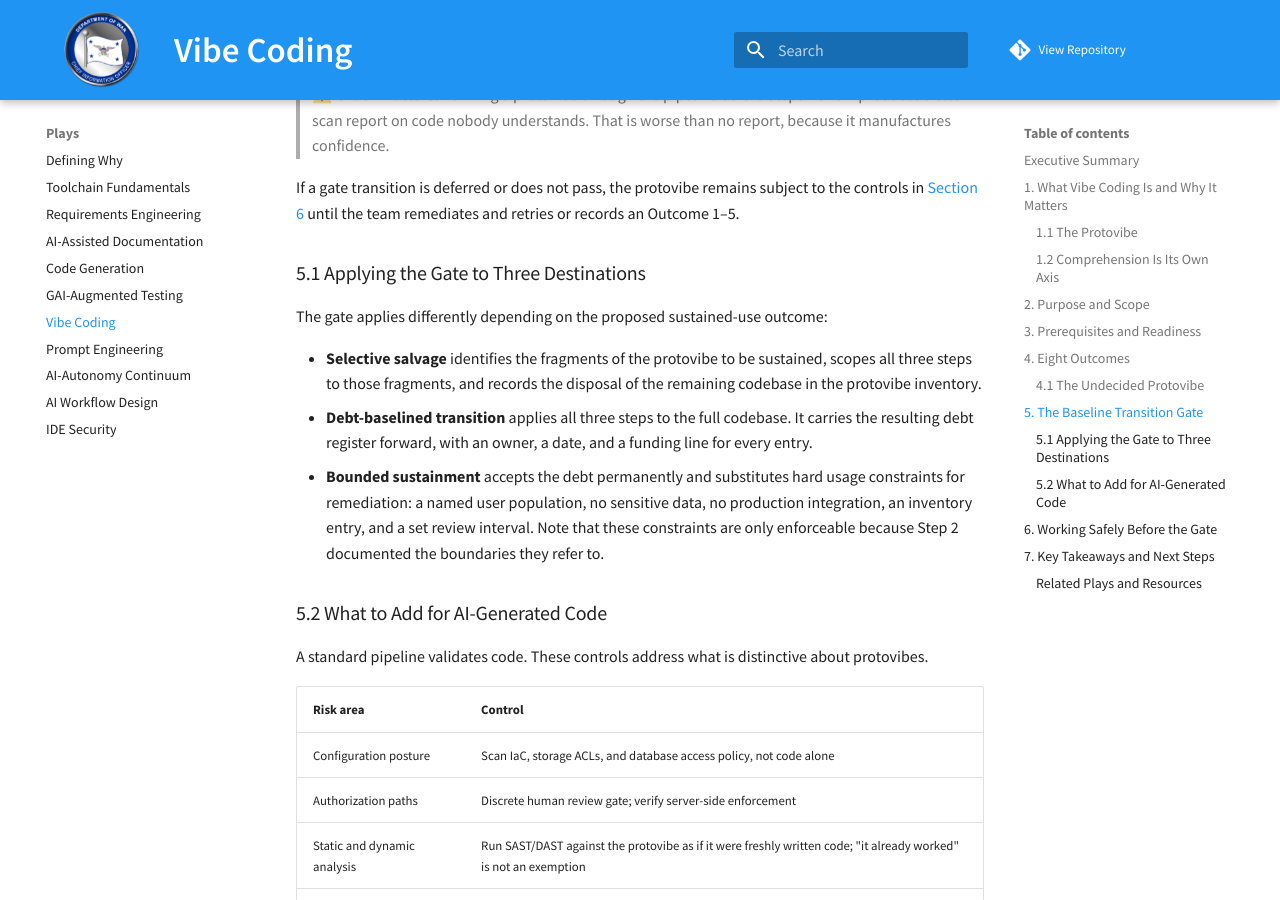
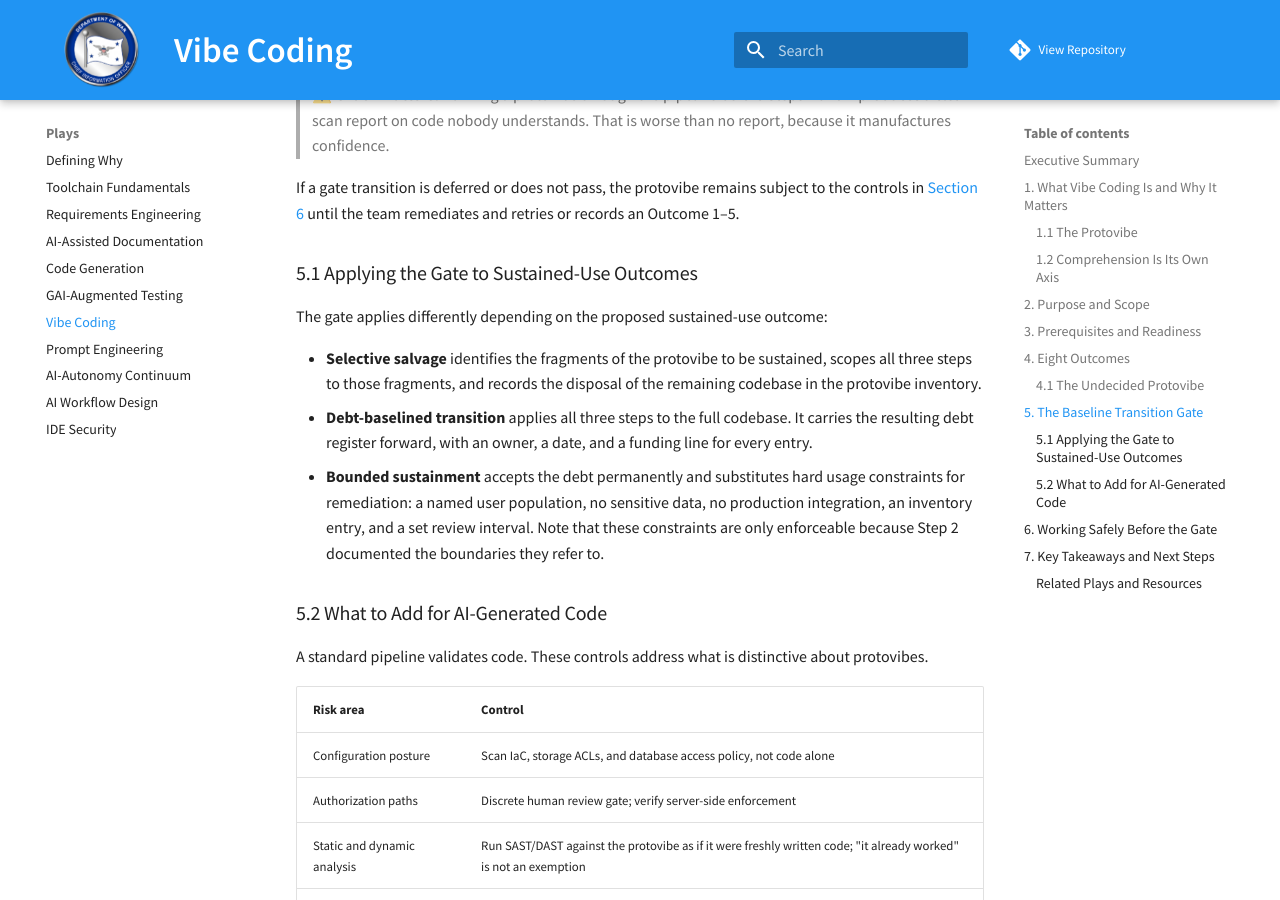
Before and after one commit to Code-dot-mil/AI4SDLC, an MkDocs documentation site: the page built from docs/plays/protovibe_play.md, in a window 1280 px wide and 900 px high, scrolled down 5424 px. Built offline with MkDocs 1.6.1 and Material for MkDocs 9.7.7, drawn with Linux system fonts in a browser that asks for light colours; comment, search, counter and statistics services are not loaded.

Commit message:
docs(protovibe): clarify sustained-use gate scope
Use the established sustained-use outcome terminology in the Section 5.1 title.

```diff
--- a/docs/plays/protovibe_play.md
+++ b/docs/plays/protovibe_play.md
@@ -122,7 +122,7 @@ The gate is what turns a promising protovibe into something a program can fund,
 
 If a gate transition is deferred or does not pass, the protovibe remains subject to the controls in [Section 6](#6-working-safely-before-the-gate) until the team remediates and retries or records an Outcome 1–5.
 
-### 5.1 Applying the Gate to Three Destinations
+### 5.1 Applying the Gate to Sustained-Use Outcomes
 
 The gate applies differently depending on the proposed sustained-use outcome:
 
```
